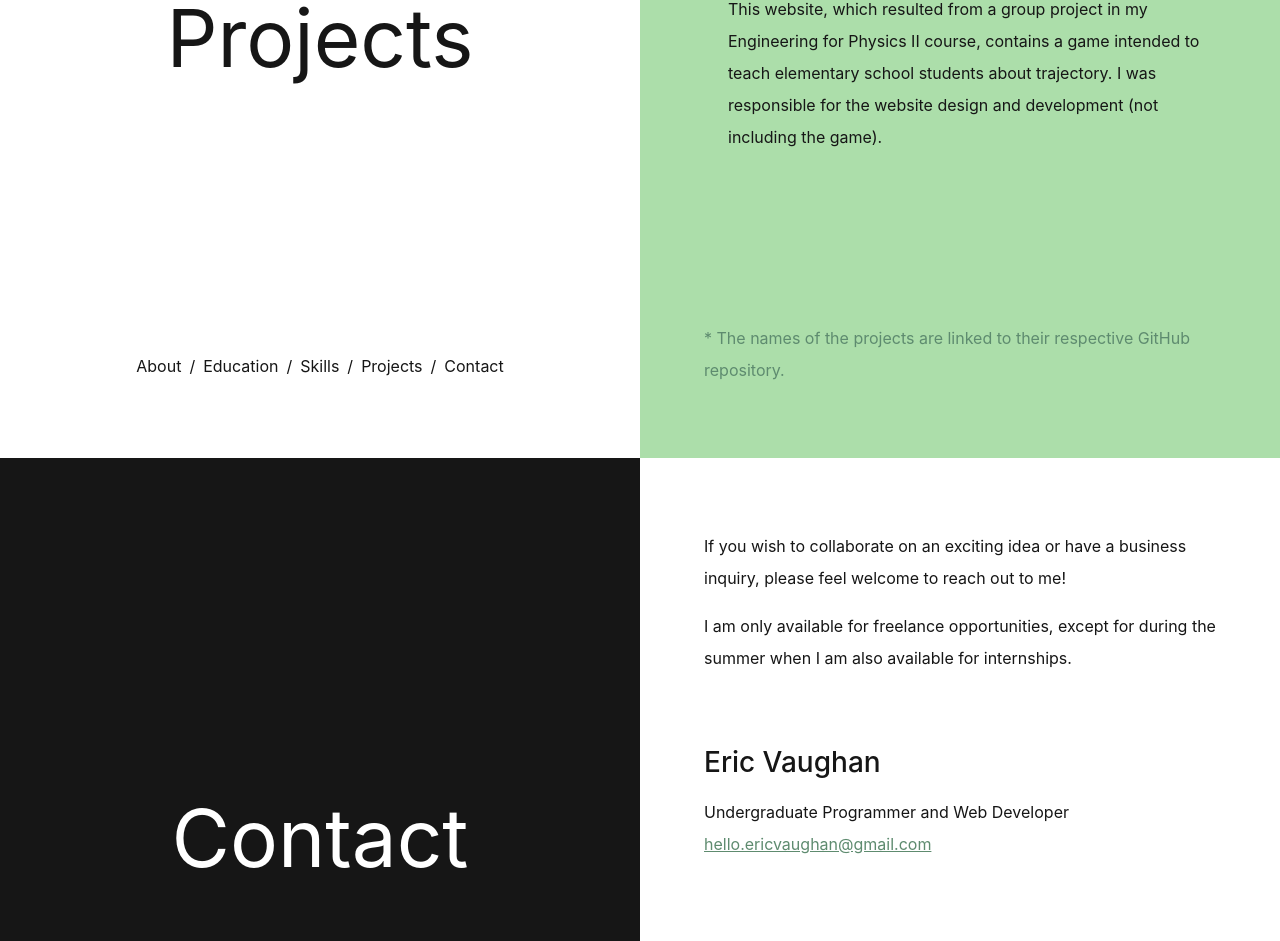
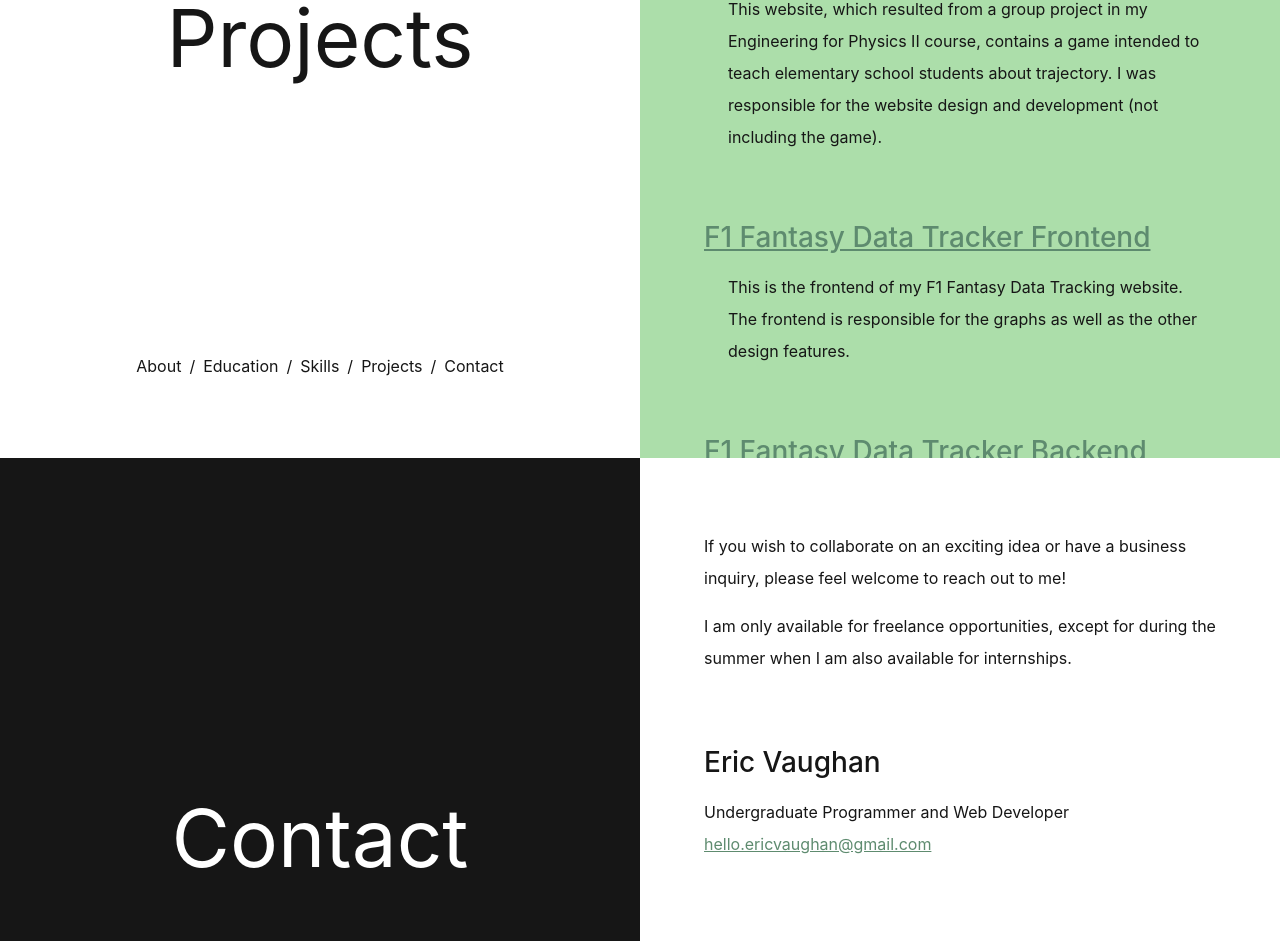
Before and after one commit to VaughanEric/PersonalWebsite, a React (Create React App) app: page / in a window 1280 px wide. Shown: the part 3542-4483 px from the top of the page. Built offline with nearby package versions, Linux system fonts and the light colour scheme; a web font is replaced by a local one.

Commit message:
Updated Projects and Skills

```diff
--- a/public/styles.css
+++ b/public/styles.css
@@ -492,33 +492,31 @@ tr:hover .star-icon{
     padding: 0 0 0.5rem;
 }
 
-.blast-off {
-    padding-bottom: 7rem;
-}
-
-.blast-off-header {
+.blast-off-header, .f1-frontend-header, .f1-backend-header {
     padding: 3.25rem 0 0.5rem;
 }
 
-.mips-link, .blast-off-link {
+.mips-link, .blast-off-link, .f1-frontend-link, .f1-backend-link {
     color: #5e8b6f;
     text-decoration: underline;
 }
 
-.mips-link:hover, .blast-off-link:hover {
+.mips-link:hover, .blast-off-link:hover, .f1-frontend-link:hover, .f1-backend-link:hover {
     color: white;
     text-decoration: none;
 }
 
-.mips-info, .blast-off-info {
+.mips-info, .blast-off-info, .f1-frontend-info, .f1-backend-info {
     padding-left: 1.5rem;
 }
 
+.f1-backend {
+    padding-bottom: 3.25rem;
+}
+
 .projects-footnote {
-    position: absolute;
     bottom: 0;
     margin: 0;
-    padding-bottom: 4.5rem;
     padding-right: 4rem;
     color: #5e8b6f;
 }
--- a/src/components/Projects.jsx
+++ b/src/components/Projects.jsx
@@ -29,6 +29,24 @@ function Projects() {
                         I was responsible for the website design and development (not including the game).
                     </p>
                 </div>
+                <div className="f1-frontend">
+                    <h3 className="f1-frontend-header">
+                        <a className="f1-frontend-link" href="https://github.com/VaughanEric/F1FantasyFrontend">F1 Fantasy Data Tracker Frontend</a>
+                    </h3>
+                    <p className="f1-frontend-info">
+                        This is the frontend of my F1 Fantasy Data Tracking website.
+                        The frontend is responsible for the graphs as well as the other design features.
+                    </p>
+                </div>
+                <div className="f1-backend">
+                    <h3 className="f1-backend-header">
+                        <a className="f1-backend-link" href="https://github.com/VaughanEric/F1FantasyBackend">F1 Fantasy Data Tracker Backend</a>
+                    </h3>
+                    <p className="f1-backend-info">
+                        This is the backend of my F1 Fantasy Data Tracking website.
+                        The backend is responsible for storing user input into my database and retrieving the data for my graphs from my database and an outside API.
+                    </p>
+                </div>
                 <p className="projects-footnote">
                     * The names of the projects are linked to their respective GitHub repository.
                 </p>
--- a/src/components/Skills.jsx
+++ b/src/components/Skills.jsx
@@ -103,7 +103,13 @@ function Skills() {
                         <li>Practicing programming</li>
                         <li>Relaxing with family and friends</li>
                         <li>Playing and watching soccer</li>
+                        <ul>
+                            <li>Manchester United supporter</li>
+                        </ul>
                         <li>Watching Formula One</li>
+                        <ul>
+                            <li>McLaren Racing supporter</li>
+                        </ul>
                         <li>Golfing</li>
                         <li>Practicing piano</li>
                         <li>Playing table tennis</li>
```
Also changed, not shown: frame.png (added).
